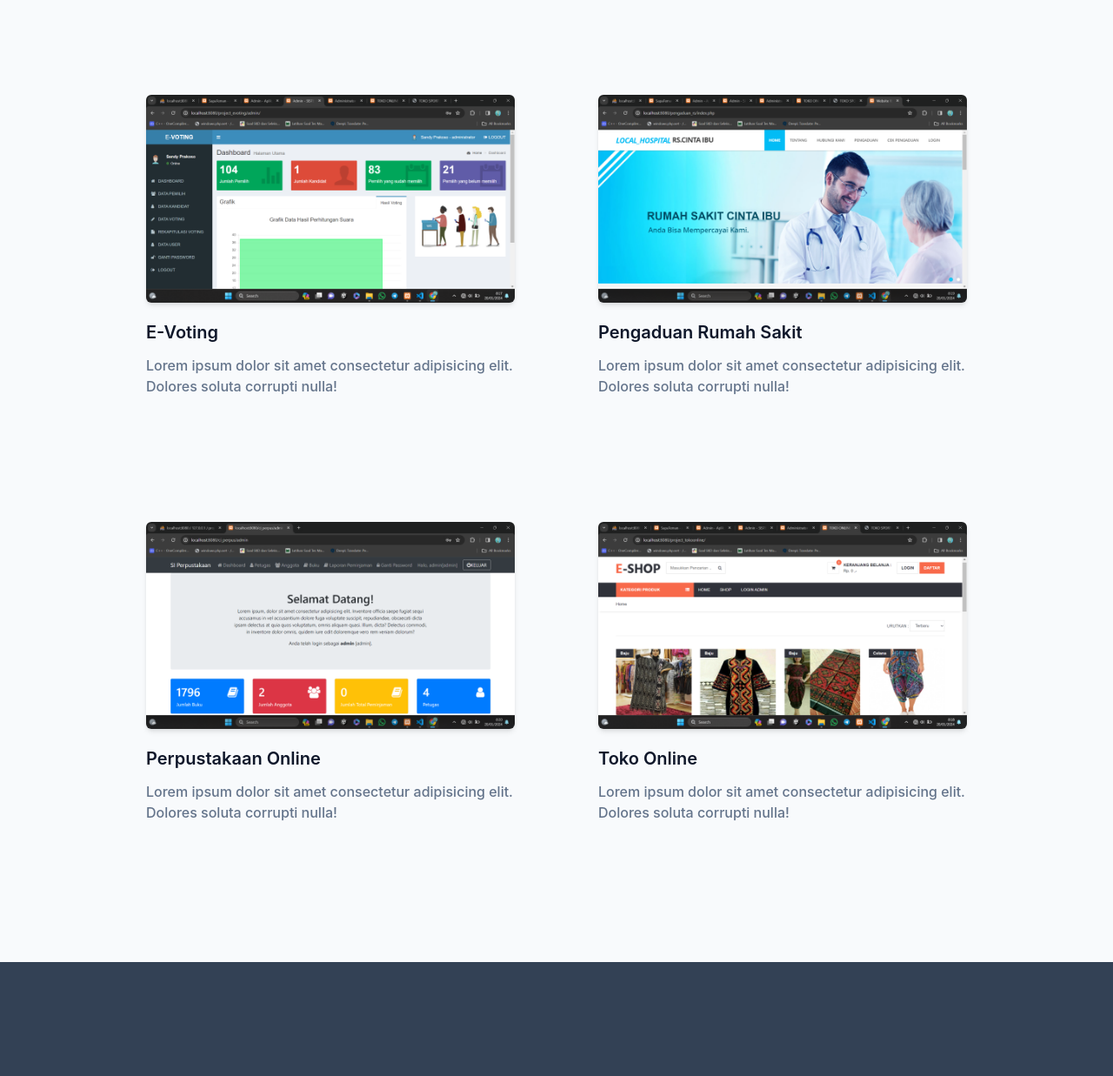
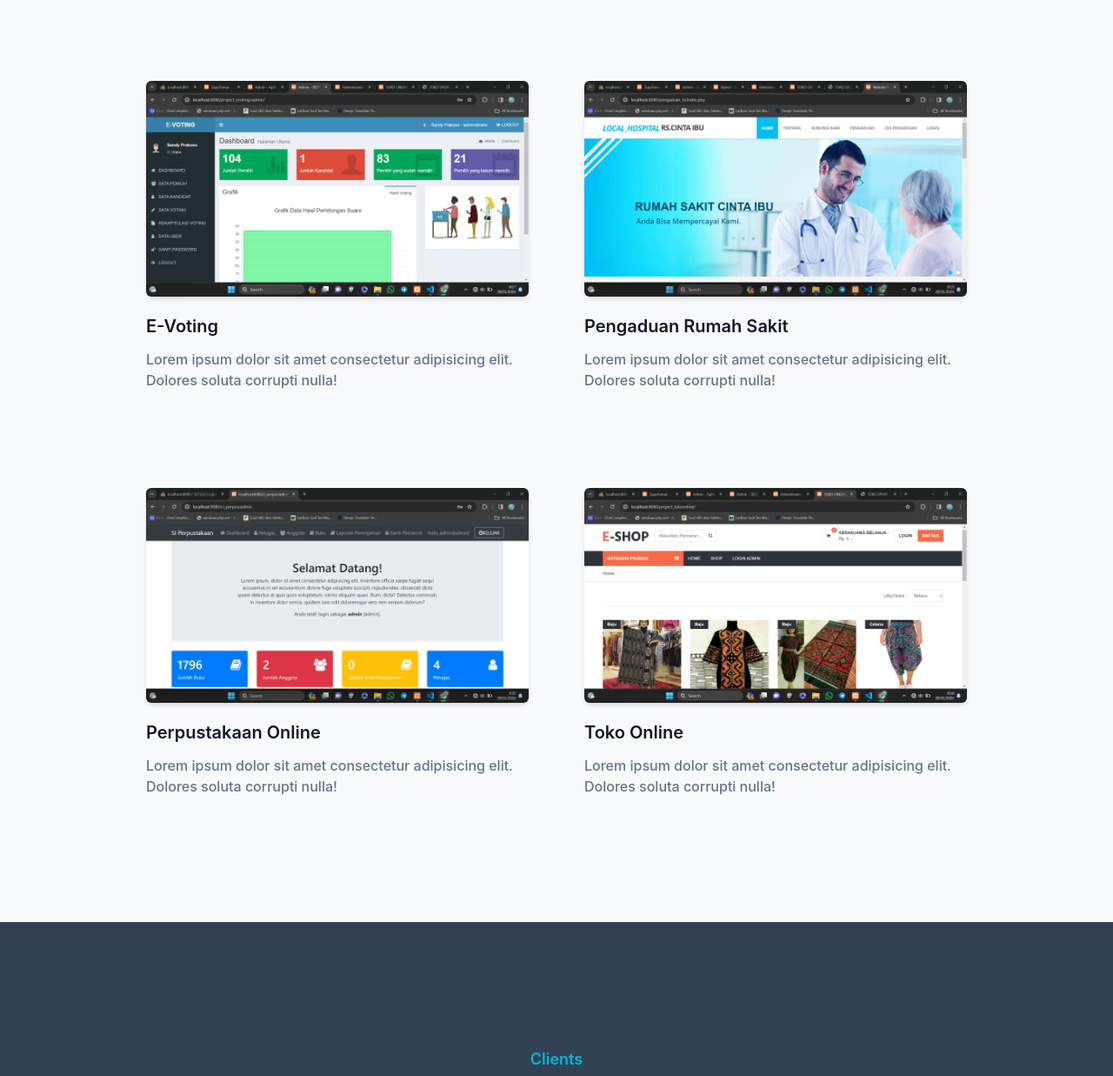
Before and after one commit to Raju1234321/portfolio-tailwind, a website: page index.html in a window 1280 px wide. Shown: the part 1603-2840 px from the top of the page at 87% size. Drawn offline with Linux system fonts and the light colour scheme.

Commit message:
besarkan foto porto

```diff
--- a/index.html
+++ b/index.html
@@ -153,8 +153,8 @@
                     </p>
                 </div>
             </div>
-            <div class="w-full flex flex-wrap justify-center xl:w-10/12 xl:mx-auto">
-                <div class="mb-12 p-12 md:w-1/2">
+            <div class="w-full px-4 flex flex-wrap justify-center xl:w-10/12 xl:mx-auto">
+                <div class="mb-12 p-8 md:w-1/2">
                     <div class="rounded-md shadow-md overflow-hidden">
                         <img src="dist/img/evoting.png" alt="E-Voting" class="w-full">
                     </div>
@@ -162,7 +162,7 @@
                     <p class="font-medium text-base text-secondary">Lorem ipsum dolor sit amet consectetur adipisicing
                         elit. Dolores soluta corrupti nulla!</p>
                 </div>
-                <div class="mb-12 p-12 md:w-1/2">
+                <div class="mb-12 p-8 md:w-1/2">
                     <div class="rounded-md shadow-md overflow-hidden">
                         <img src="dist/img/pengaduan.png" alt="Pengaduan" class="w-full">
                     </div>
@@ -170,7 +170,7 @@
                     <p class="font-medium text-base text-secondary">Lorem ipsum dolor sit amet consectetur adipisicing
                         elit. Dolores soluta corrupti nulla!</p>
                 </div>
-                <div class="mb-12 p-12 md:w-1/2">
+                <div class="mb-12 p-8 md:w-1/2">
                     <div class="rounded-md shadow-md overflow-hidden">
                         <img src="dist/img/perpustakaan.png" alt="Perpustakaan" class="w-full">
                     </div>
@@ -178,7 +178,7 @@
                     <p class="font-medium text-base text-secondary">Lorem ipsum dolor sit amet consectetur adipisicing
                         elit. Dolores soluta corrupti nulla!</p>
                 </div>
-                <div class="mb-12 p-12 md:w-1/2">
+                <div class="mb-12 p-8 md:w-1/2">
                     <div class="rounded-md shadow-md overflow-hidden">
                         <img src="dist/img/toko.png" alt="Toko" class="w-full">
                     </div>
```
Also changed, not shown: dist/output.css.
